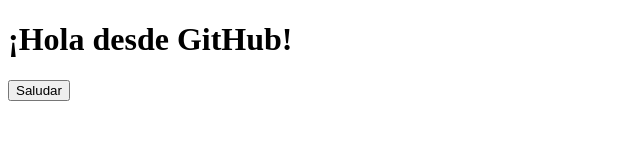
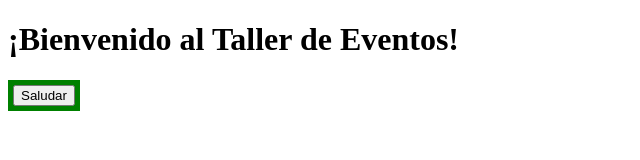
Before and after one commit to melanyJazminH009/taller-eventos, a plain HTML site: page index.html in a window 1280 px wide. Shown: the whole page, without its empty margins (0-640 px from the left). Drawn offline with Linux system fonts and the light colour scheme.

Commit message:
Update index.html

```diff
--- a/index.html
+++ b/index.html
@@ -2,10 +2,22 @@
 <html lang="es">
 <head>
   <meta charset="UTF-8">
-  <title>Mi primera página</title>
+  <title>Taller Eventos</title>
+  <script src="eventos.js" defer></script>
+  <style>
+    #miDiv {
+      padding: 5px;
+      background-color: green;
+      display: inline-block; /* para que el padding se vea bien */
+    }
+  </style>
 </head>
 <body>
-  <h1>¡Hola desde GitHub!</h1>
-  <button onclick="alert('¡Hola!')">Saludar</button>
+  <h1>¡Bienvenido al Taller de Eventos!</h1>
+
+  <!-- Div que contiene el botón -->
+  <div id="miDiv">
+    <button onclick="alert('Hola!')">Saludar</button>
+  </div>
 </body>
 </html>
```
